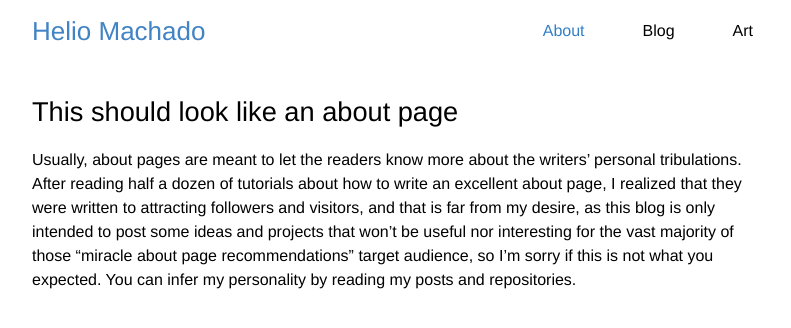
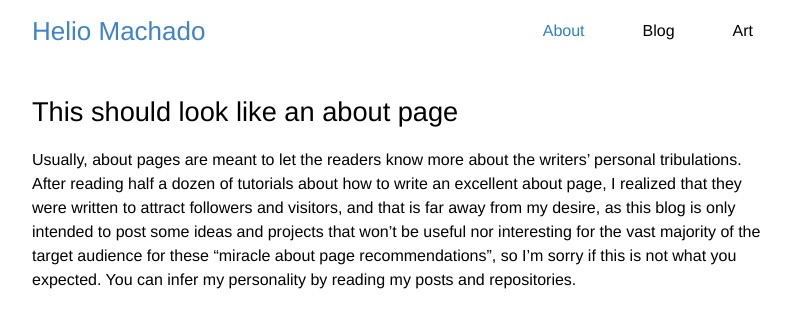
Before and after one commit to 0x2b3bfa0/0x2b3bfa0.github.io, a Jekyll site: the page built from about.md, in a window 1280 px wide. Shown: the top 328 px of the page, without its empty margins (238-1029 px from the left). Built offline with Jekyll 4.4.1, drawn with Linux system fonts in a browser that asks for light colours.

Commit message:
Fix major style issues

```diff
--- a/about.md
+++ b/about.md
@@ -5,4 +5,4 @@ header: This should look like an about page
 permalink: /about/
 ---
 
-Usually, about pages are meant to let the readers know more about the writers' personal tribulations. After reading half a dozen of tutorials about how to write an excellent about page, I realized that they were written to attracting followers and visitors, and that is far from my desire, as this blog is only intended to post some ideas and projects that won't be useful nor interesting for the vast majority of those "miracle about page recommendations" target audience, so I'm sorry if this is not what you expected. You can infer my personality by reading my posts and repositories.
+Usually, about pages are meant to let the readers know more about the writers' personal tribulations. After reading half a dozen of tutorials about how to write an excellent about page, I realized that they were written to attract followers and visitors, and that is far away from my desire, as this blog is only intended to post some ideas and projects that won't be useful nor interesting for the vast majority of the target audience for these "miracle about page recommendations", so I'm sorry if this is not what you expected. You can infer my personality by reading my posts and repositories.
```
